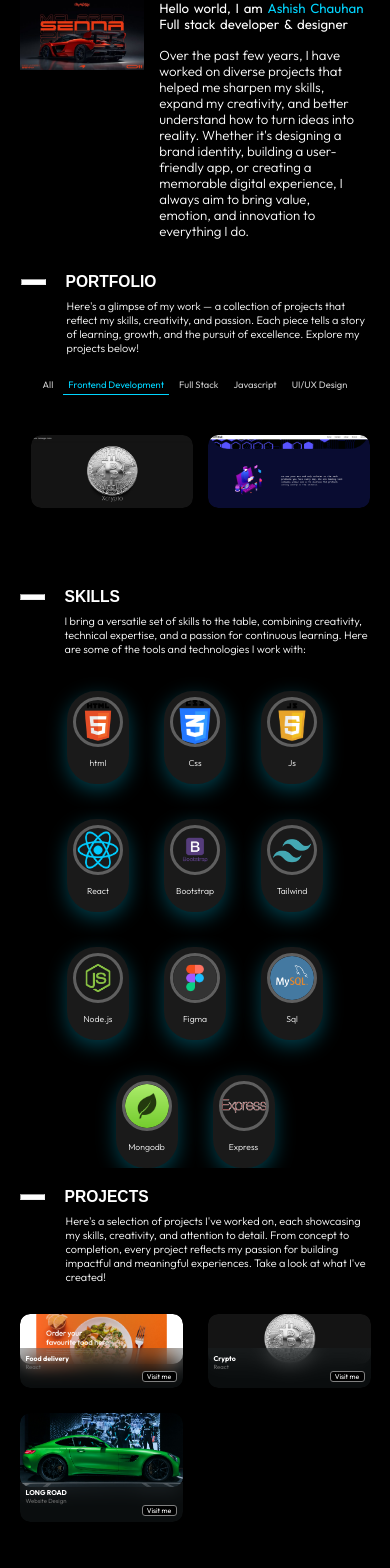
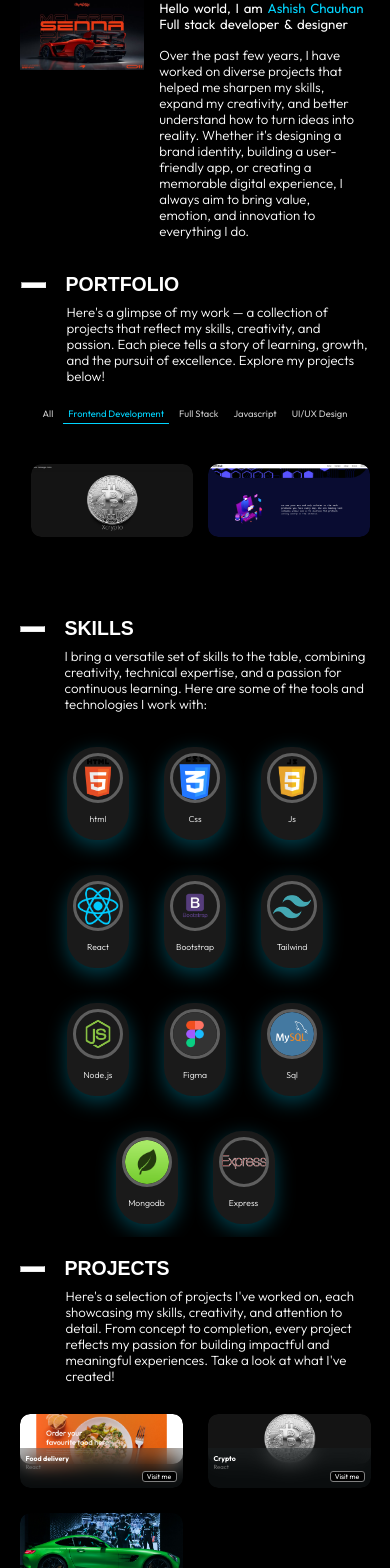
Before and after one commit to AshishChauhan5848/My-portfolio, a React (Vite) app: page / in a window 390 px wide. Shown: the part 422-1990 px from the top of the page. Built offline with nearby package versions, Linux system fonts and the light colour scheme.

Commit message:
Fix: case-sensitive import for Cards.css

```diff
--- a/src/components/Contact/Contact.css
+++ b/src/components/Contact/Contact.css
@@ -163,12 +163,12 @@ button:hover {
 }
 
 .contact-hr-h3 h3{
-  font-size: 4vw;
+  font-size: 5vw;
 
 }
 .para p{
 
-  font-size: 2.8vw;
+  font-size: 3.4vw;
   margin-top: 8px;
   margin-left: 45px;
 
--- a/src/components/Portfolio/Portfolio.css
+++ b/src/components/Portfolio/Portfolio.css
@@ -135,11 +135,11 @@
   }
 
   .portfolio-content h3 {
-    font-size: 4vw;
+    font-size: 5vw;
   }
 
   .portfolio-content-p {
-    font-size: 2.8vw;
+    font-size: 3.4vw;
     margin-top: 8px;
     margin-left: 46px;
   }
--- a/src/components/Projects/Projects.css
+++ b/src/components/Projects/Projects.css
@@ -134,11 +134,11 @@
       }
 
       .project-content h3 {
-        font-size: 4vw;
+        font-size: 5vw;
       }
 
       .project-content-p {
-        font-size: 2.8vw;
+        font-size: 3.4vw;
         margin-top: 8px;
         margin-left: 46px;
       }
--- a/src/components/Skills/Skills.css
+++ b/src/components/Skills/Skills.css
@@ -55,7 +55,7 @@
 @media (max-width: 480px) {
 
     .skills{
-        height: 630px;
+        height: 670px;
         overflow:auto;
 
     }
@@ -79,11 +79,11 @@
     }
 
     .skill-content h3{
-        font-size: 4vw;
+        font-size: 5vw;
     }
 
     .para p{
-        font-size: 2.8vw;
+        font-size: 3.4vw;
         margin-top: 8px;
         margin-left: 47px;
 
```
